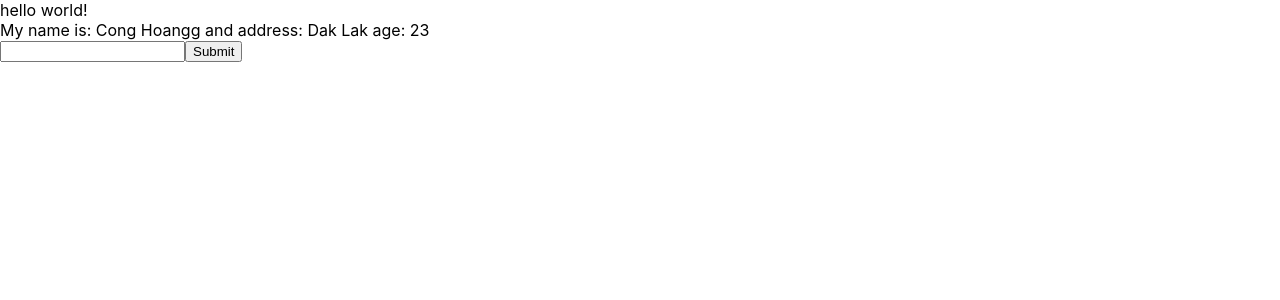
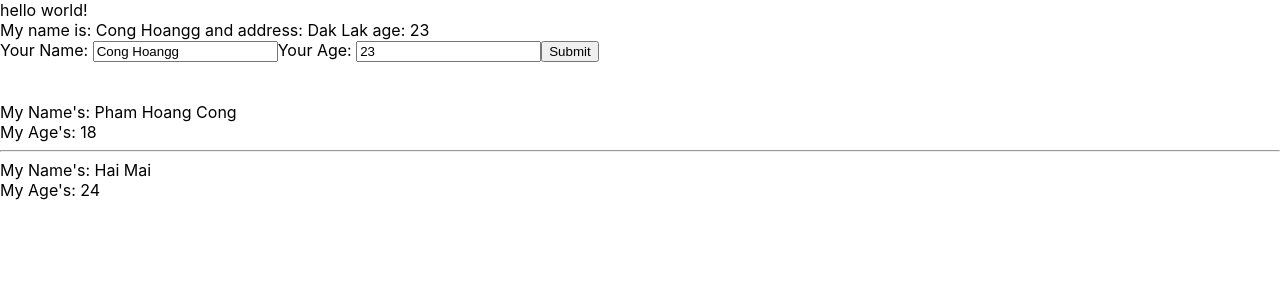
Before and after one commit to 18hcong/React-Test, a React (Create React App) app: page / in a window 1280 px wide. Shown: the top 300 px of the page. Built offline with nearby package versions, Linux system fonts and the light colour scheme.

Commit message:
update code Props

```diff
--- /dev/null
+++ b/src/components/DisplayInfo.js
@@ -0,0 +1,17 @@
+import React from "react";
+
+class DisplayInfo extends React.Component {
+  render() {
+    //destructuring array/object
+    const { name, age } = this.props;
+
+    //props =>  VIẾT TẮT properties
+    return (
+      <div>
+        <div>My Name's: {name}</div>
+        <div>My Age's: {age} </div>
+      </div>
+    );
+  }
+}
+export default DisplayInfo;
--- a/src/components/MyComponents.js
+++ b/src/components/MyComponents.js
@@ -1,51 +1,20 @@
 //class components
 // function components
 import React from "react";
+import DisplayInfo from "./DisplayInfo";
+import UserInfo from "./UserInfo";
 
 class MyComponent extends React.Component {
-  state = {
-    name: "Cong Hoangg",
-    address: "Dak Lak",
-    age: 23,
-  };
-
-  handleClick(event) {
-    console.log("Clicking...");
-    console.log("My name is: ", this.state.name);
-
-    this.setState({
-      name: "Hoang Cee",
-      address: "Dak Lak",
-      age: Math.floor(Math.random() * 100) + 1,
-    });
-  }
-
-  handleOnMoverOver(event) {
-    console.log("You hover me");
-    // console.log(event);
-  }
-  handleOnchangeInput = (event) => {
-    this.setState({ name: event.target.value });
-  };
-  handleOnSubmit = (event) => {
-    event.preventDefault();
-    console.log(this.state);
-  };
   //JSX
   render() {
+    const myInfo = ["ab", "b", "c", "c"];
     return (
       <div>
-        My name is: {this.state.name} and address: {this.state.address} age:{" "}
-        {this.state.age}
-        <form onSubmit={(event) => this.handleOnSubmit(event)}>
-          <input
-            type="text"
-            onChange={(event) => {
-              this.handleOnchangeInput(event);
-            }}
-          />
-          <button> Submit </button>
-        </form>
+        <UserInfo />
+        <br /> <br />
+        <DisplayInfo name="Pham Hoang Cong" age="18" />
+        <hr />
+        <DisplayInfo name={"Hai Mai"} age={24} myInfo={myInfo} />
       </div>
     );
   }
--- /dev/null
+++ b/src/components/UserInfo.js
@@ -0,0 +1,50 @@
+import React from "react";
+
+class UserInfo extends React.Component {
+  state = {
+    name: "Cong Hoangg",
+    address: "Dak Lak",
+    age: 23,
+  };
+  handleOnchangeAge = (event) => {
+    this.setState({ age: event.target.value });
+  };
+
+  handleOnchangeInput = (event) => {
+    this.setState({ name: event.target.value });
+  };
+
+  handleOnSubmit = (event) => {
+    event.preventDefault();
+    console.log(this.state);
+  };
+  render() {
+    return (
+      <div>
+        My name is: {this.state.name} and address: {this.state.address} age:{" "}
+        {this.state.age}
+        <form onSubmit={(event) => this.handleOnSubmit(event)}>
+          <label>Your Name: </label>
+          <input
+            value={this.state.name}
+            type="text"
+            onChange={(event) => {
+              this.handleOnchangeInput(event);
+            }}
+          />
+          <label>Your Age: </label>
+          <input
+            value={this.state.age}
+            type="text"
+            onChange={(event) => {
+              this.handleOnchangeAge(event);
+            }}
+          />
+          <button> Submit </button>
+        </form>
+      </div>
+    );
+  }
+}
+
+export default UserInfo;
```
Also changed, not shown: 1 other file (tests, documents, lock files or other folders).
